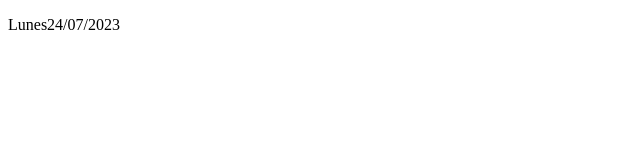
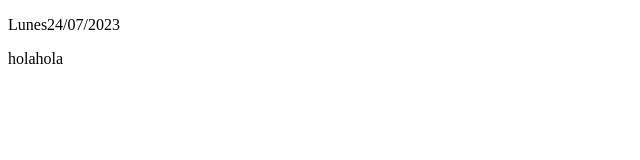
Before and after one commit to jcgravalos/clase02, a plain HTML site: page indexvicky.html in a window 1280 px wide. Shown: the full height of the page, 0-640 px from the left. Drawn offline with Linux system fonts and the light colour scheme.

Commit message:
cambio en nombre de archivo

```diff
--- a/index.html
+++ b/indexvicky.html
@@ -7,5 +7,6 @@
 </head>
 <body>
     <p>Lunes24/07/2023</p>
+    holahola
 </body>
 </html>
```
